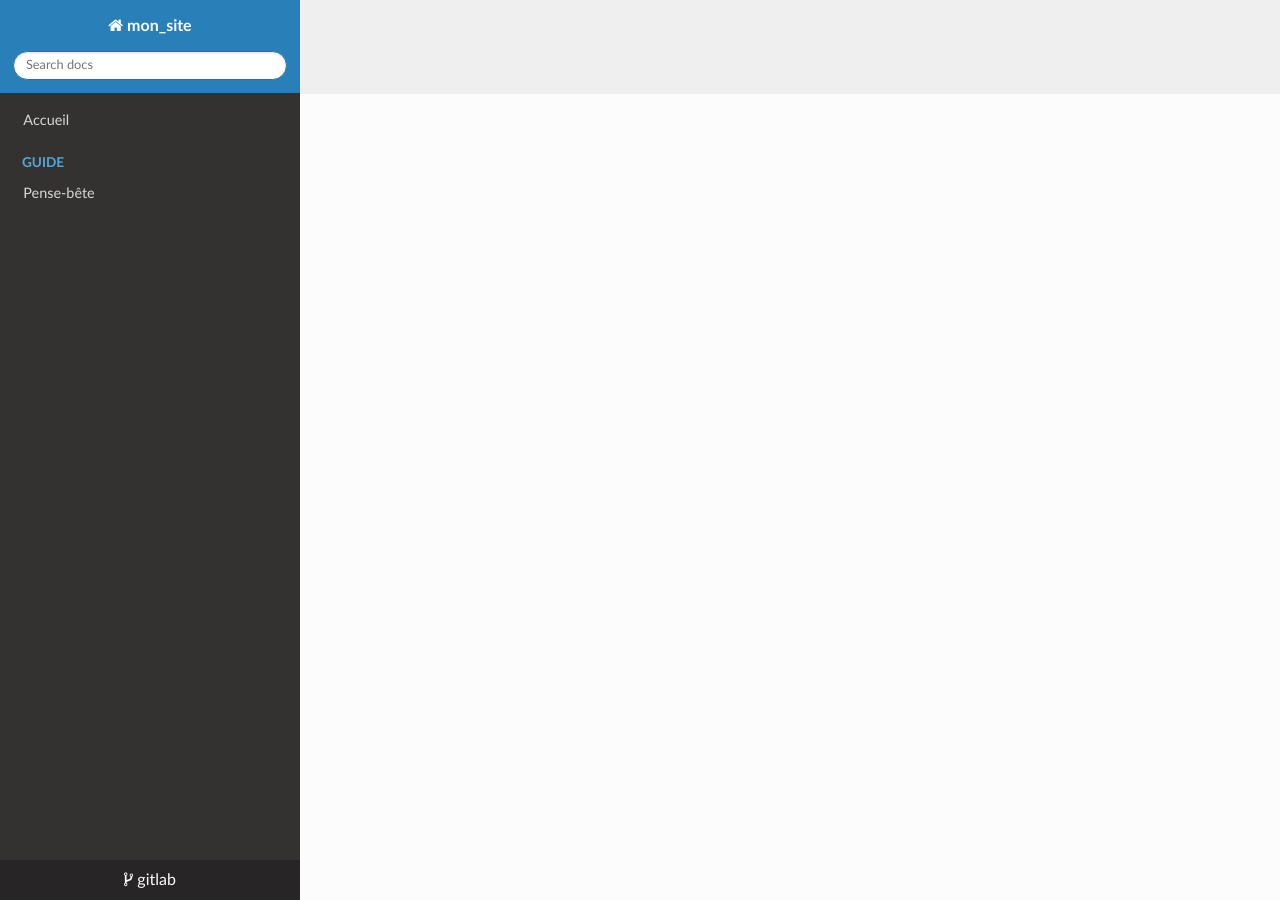
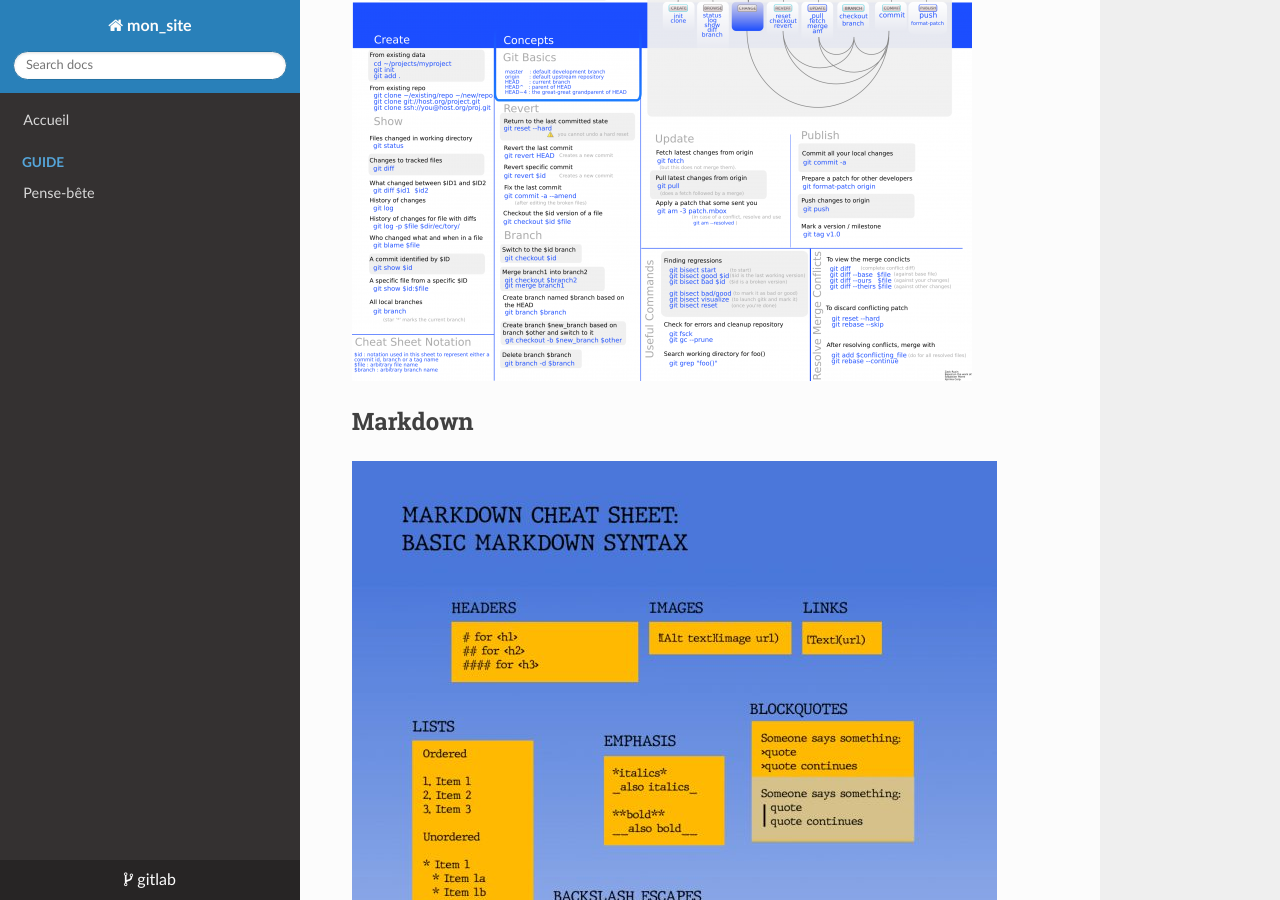
Before and after one commit to rajsekharv9394/site_mkdocs_2, an MkDocs documentation site: the page built from docs/cheat_sheet.md, in a window 1280 px wide and 900 px high, scrolled down 806 px. Built offline with MkDocs 1.6.1, drawn with Linux system fonts in a browser that asks for light colours; nearby versions of some CDN libraries.

Commit message:
markdown changes in cheatsheet

```diff
--- a/docs/cheat_sheet.md
+++ b/docs/cheat_sheet.md
@@ -1,5 +1,11 @@
 # Pense-bêtes
 
-**Git**
+## Git
 
 ![](./img/github-git-cheat-sheeta.png)
+![](./img/github-git-cheat-sheetb.png)
+
+## Markdown
+
+![](./img/markdown-cheatsheeta.png)
+![](./img/markdown-cheatsheetb.png)
```
Also changed, not shown: docs/img/github-git-cheat-sheetb.png (added), docs/img/markdown-cheatsheeta.png (added), docs/img/markdown-cheatsheetb.png (added).
